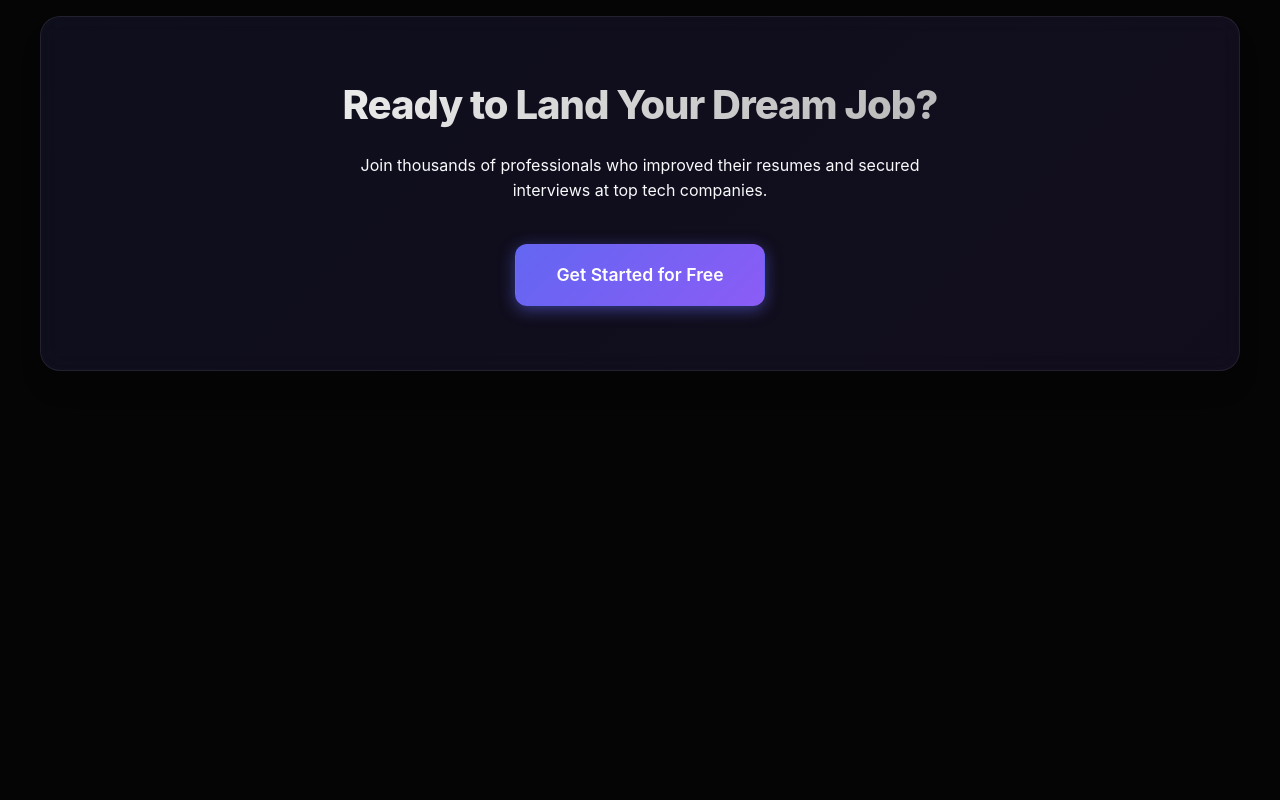
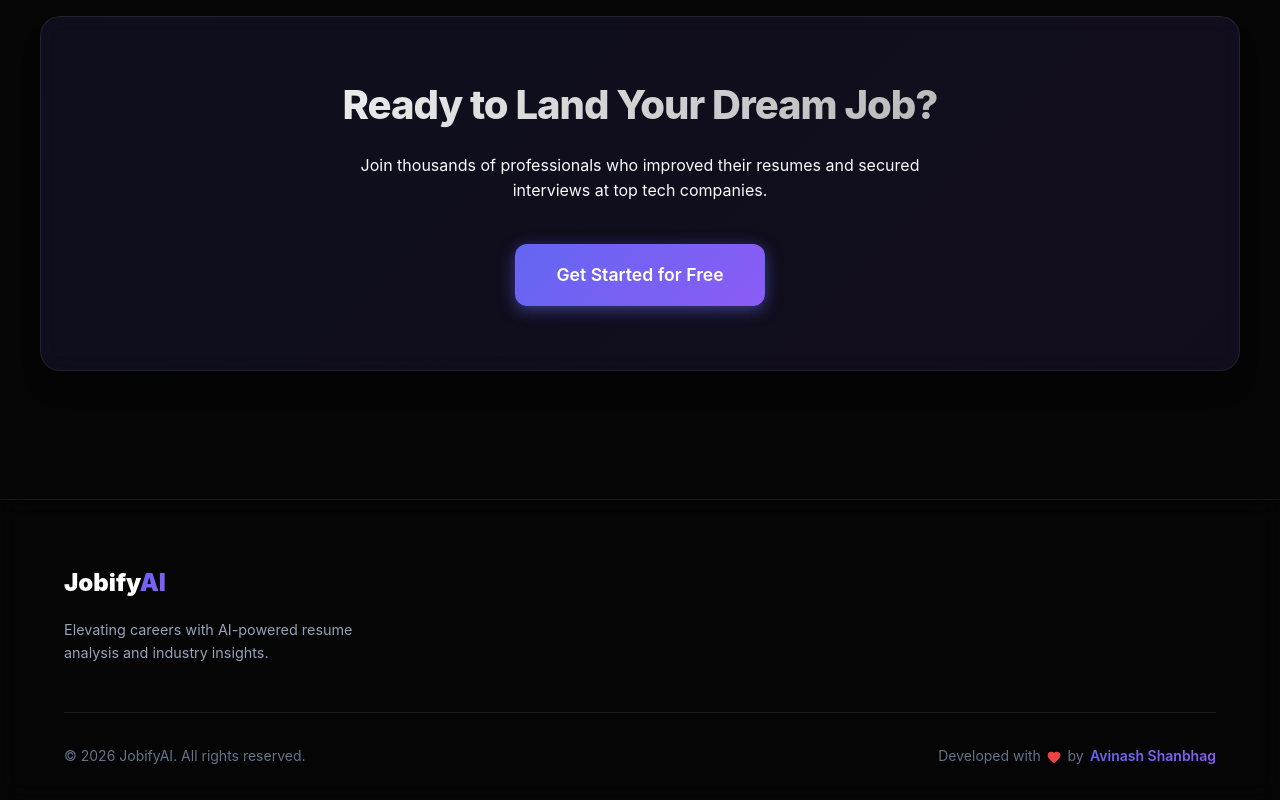
Before and after one commit to avinashshanbhag77-commits/Jobify_AiResumeAnalyzer, a Next.js app: page / in a window 1280 px wide. Shown: the part 1270-2070 px from the top of the page. Before the commit the page ends 1769 px from the top, so only its background shows below. Built offline with nearby package versions, Linux system fonts and the light colour scheme; no server answers.

Commit message:
feat: session-only auth and premium footer with attribution

```diff
--- a/src/app/globals.css
+++ b/src/app/globals.css
@@ -26,13 +26,62 @@
   margin: 0;
 }
 
+html,
 body {
+  background: var(--background);
   color: var(--foreground);
-  background: var(--background);
+}
+
+body {
   font-family: var(--font-sans);
   line-height: 1.6;
   overflow-x: hidden;
   -webkit-font-smoothing: antialiased;
+  min-height: 100vh;
+  display: flex;
+  flex-direction: column;
+}
+
+.content-wrapper {
+  flex: 1;
+}
+
+/* Footer */
+.footer {
+  padding: 4rem 0 2rem;
+  border-top: 1px solid var(--glass-border);
+  background: rgba(5, 5, 5, 0.8);
+  backdrop-filter: blur(12px);
+  margin-top: auto;
+}
+
+.footer-content {
+  display: flex;
+  flex-direction: column;
+  gap: 3rem;
+}
+
+.footer-bottom {
+  display: flex;
+  justify-content: space-between;
+  align-items: center;
+  padding-top: 2rem;
+  border-top: 1px solid var(--glass-border);
+  color: #64748b;
+  font-size: 0.875rem;
+  flex-wrap: wrap;
+  gap: 1rem;
+}
+
+.text-error {
+  color: #ef4444;
+}
+
+@media (max-width: 640px) {
+  .footer-bottom {
+    flex-direction: column;
+    text-align: center;
+  }
 }
 
 /* Scrollbar */
--- a/src/app/layout.tsx
+++ b/src/app/layout.tsx
@@ -3,6 +3,7 @@ import { Geist, Geist_Mono } from 'next/font/google';
 import './globals.css';
 import { Providers } from './providers';
 import Navbar from '@/components/Navbar';
+import Footer from '@/components/Footer';
 import ParticlesBackground from '@/components/ParticlesBackground';
 
 const geistSans = Geist({
@@ -32,6 +33,7 @@ export default function RootLayout({
           <ParticlesBackground />
           <Navbar />
           <main className="content-wrapper">{children}</main>
+          <Footer />
         </Providers>
       </body>
     </html>
--- /dev/null
+++ b/src/components/Footer.tsx
@@ -0,0 +1,26 @@
+import Link from 'next/link';
+import { Github, Twitter, Linkedin, Heart } from 'lucide-react';
+
+export default function Footer() {
+    return (
+        <footer className="footer">
+            <div className="container footer-content">
+                <div className="footer-info">
+                    <Link href="/" className="nav-logo" style={{ marginBottom: '1rem' }}>
+                        <span>Jobify<span className="text-primary">AI</span></span>
+                    </Link>
+                    <p style={{ color: '#94a3b8', fontSize: '0.9rem', maxWidth: '300px' }}>
+                        Elevating careers with AI-powered resume analysis and industry insights.
+                    </p>
+                </div>
+
+                <div className="footer-bottom">
+                    <p>© {new Date().getFullYear()} JobifyAI. All rights reserved.</p>
+                    <p style={{ display: 'flex', alignItems: 'center', gap: '0.4rem' }}>
+                        Developed with <Heart size={14} className="text-error" fill="currentColor" /> by <span className="text-primary" style={{ fontWeight: '600' }}>Avinash Shanbhag</span>
+                    </p>
+                </div>
+            </div>
+        </footer>
+    );
+}
--- a/src/lib/auth.ts
+++ b/src/lib/auth.ts
@@ -52,7 +52,17 @@ export const authOptions: NextAuthOptions = {
     ],
     session: {
         strategy: 'jwt',
-        maxAge: 30 * 24 * 60 * 60, // 30 days
+    },
+    cookies: {
+        sessionToken: {
+            name: `next-auth.session-token`,
+            options: {
+                httpOnly: true,
+                sameSite: 'lax',
+                path: '/',
+                secure: process.env.NODE_ENV === 'production'
+            },
+        },
     },
     callbacks: {
         async jwt({ token, user }) {
```
